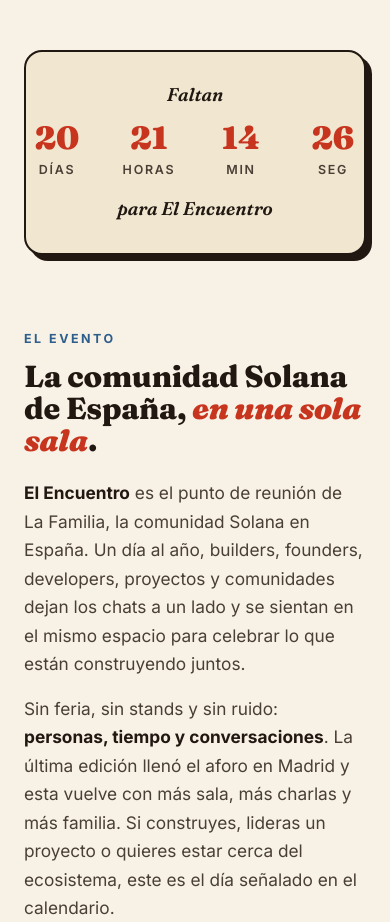
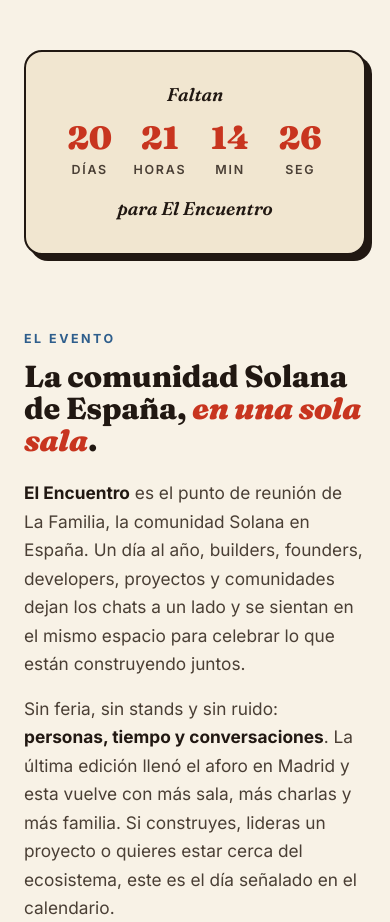
Before and after one commit to MuhammadAbuBakarAmjad/encuentro-2026, a plain HTML site: page index.html in a window 390 px wide. Shown: the part 840-1762 px from the top of the page. Drawn offline with Linux system fonts and the light colour scheme.

Commit message:
Countdown responsive: numeros centrados en movil (sin desbordar)

```diff
--- a/index.html
+++ b/index.html
@@ -87,8 +87,8 @@
     padding:28px 20px; box-shadow:var(--shadow); text-align:center;
   }
   .cd-label{font-family:'Fraunces',serif; font-weight:600; font-size:1.15rem; font-style:italic}
-  .cd-nums{display:flex; gap:18px; justify-content:center}
-  .cd-num{text-align:center; min-width:74px}
+  .cd-nums{display:flex; gap:clamp(8px,3vw,18px); justify-content:center; flex-wrap:wrap; max-width:100%}
+  .cd-num{text-align:center; min-width:clamp(54px,15vw,74px)}
   .cd-num b{display:block; font-family:'Fraunces',serif; font-weight:900; font-size:clamp(2rem,5vw,3rem); line-height:1; color:var(--red)}
   .cd-num span{font-size:.78rem; text-transform:uppercase; letter-spacing:.14em; color:var(--ink-soft); font-weight:600}
 
```
Also changed, not shown: cd-after.png (added).
